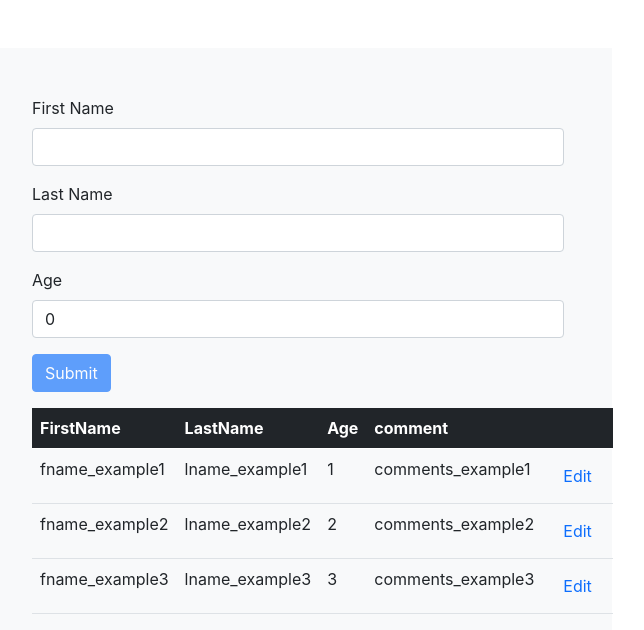
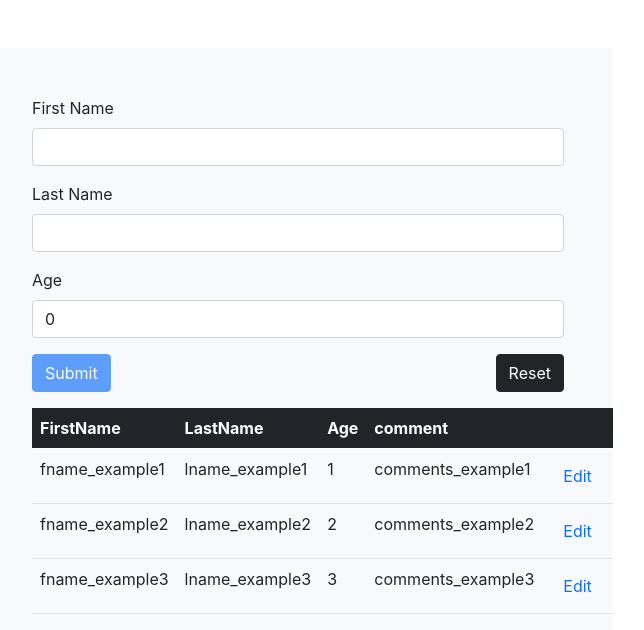
Before and after one commit to vishalpwaman123/Learn-React-Formik, a React (Create React App) app: page / in a window 1280 px wide. Shown: the top 630 px of the page, without its empty margins (342-986 px from the left). Built offline with nearby package versions, Linux system fonts and the light colour scheme.

Commit message:
Added : Reset Form Concept

```diff
--- a/src/components/ComponentB.jsx
+++ b/src/components/ComponentB.jsx
@@ -29,8 +29,11 @@ const initialValues = {
   age: 0,
   comments: "",
 };
-const onSubmit = (value) => {
+const onSubmit = (value, onSubmitProps) => {
   console.log(value);
+  console.log(onSubmitProps);
+  onSubmitProps.setSubmitting(false);
+  onSubmitProps.resetForm();
 };
 
 const validationSchema = Yup.object({
@@ -120,10 +123,13 @@ function ComponentB() {
                 </div>
                 <button
                   type="submit"
-                  className="btn btn-primary"
+                  className="btn btn-primary float-start mb-3"
                   disabled={!formik.isValid}
                 >
                   Submit
+                </button>
+                <button type="reset" className="btn btn-dark float-end mb-3">
+                  Reset
                 </button>
               </Form>
             );
```
